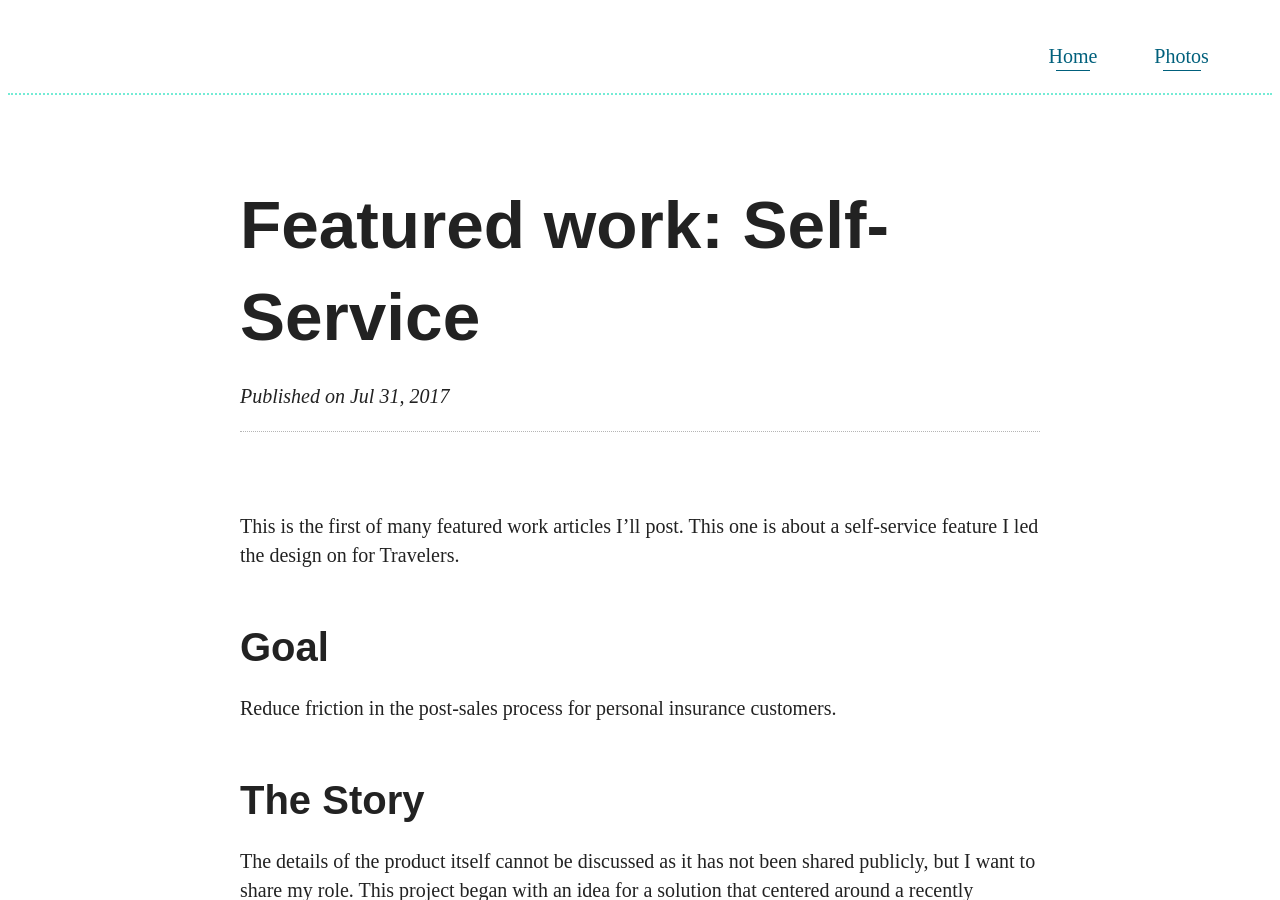
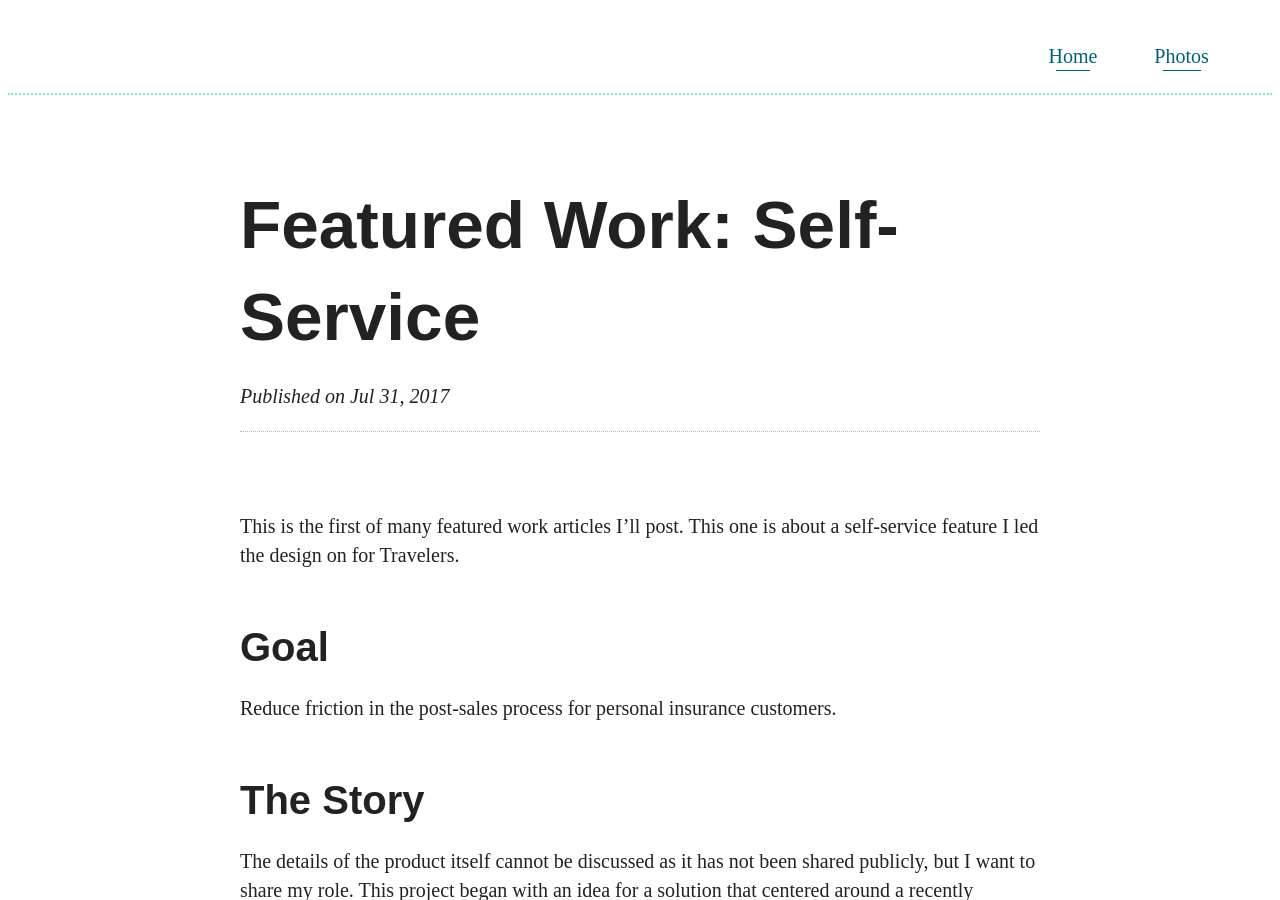
Before and after one commit to benjoycect/benjoycect.github.io, a Jekyll site: the page built from _posts/2017-07-31-fw-self-service.md, in a window 1280 px wide and 900 px high. Built offline with Jekyll 4.4.1, drawn with Linux system fonts in a browser that asks for light colours; Markdown is read by kramdown in place of the engine named in the settings.

```diff
--- a/_posts/2017-07-31-fw-self-service.md
+++ b/_posts/2017-07-31-fw-self-service.md
@@ -1,6 +1,6 @@
 ---
 layout: post
-title:  "Featured work: Self-Service"
+title:  "Featured Work: Self-Service"
 date:   2017-07-31
 categories: ['Featured Work']
 ---
```
Also changed, not shown: _posts/2017-08-05-fw-communication-platform.md (+1 -1 lines), 2 other files.
